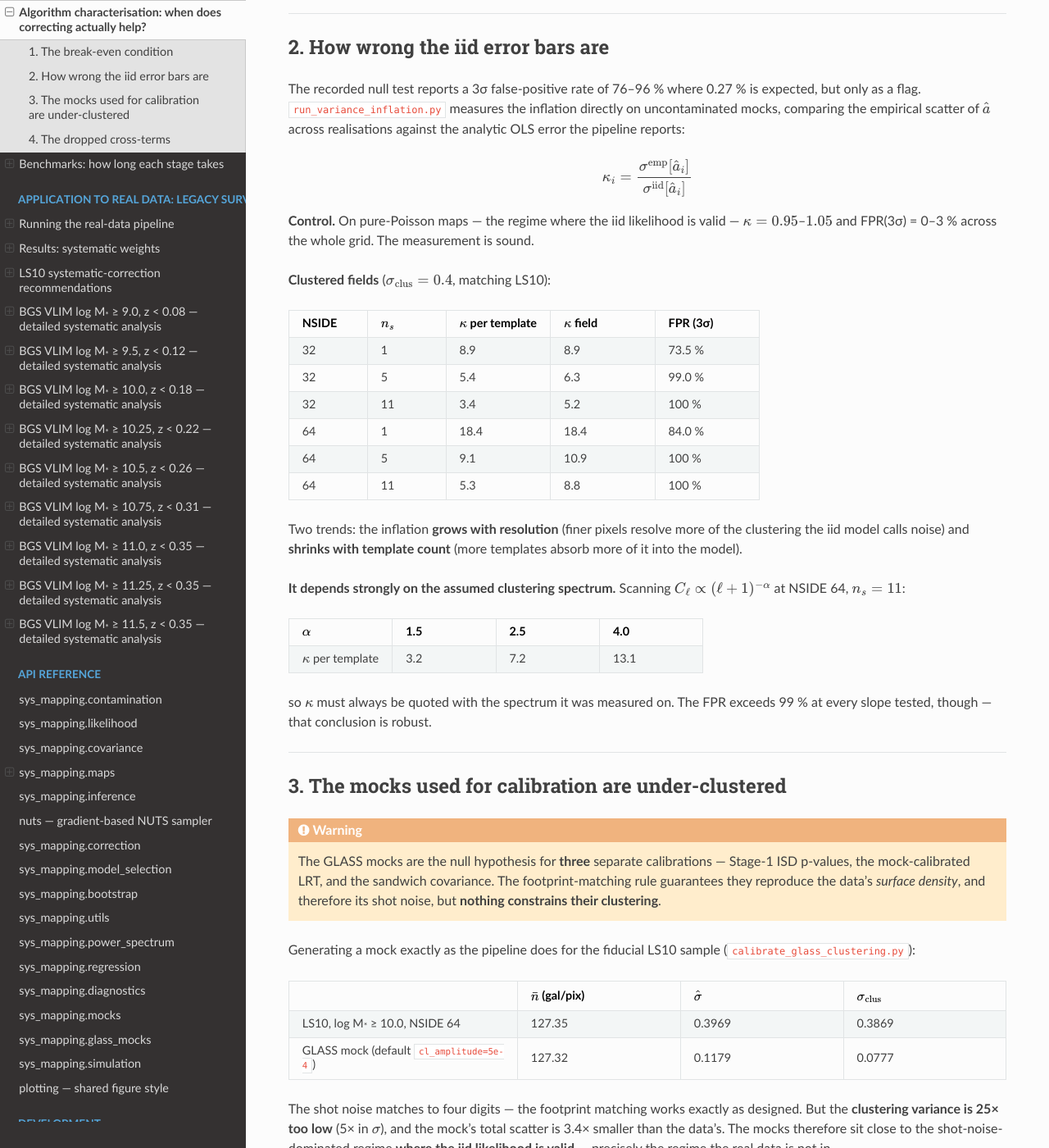
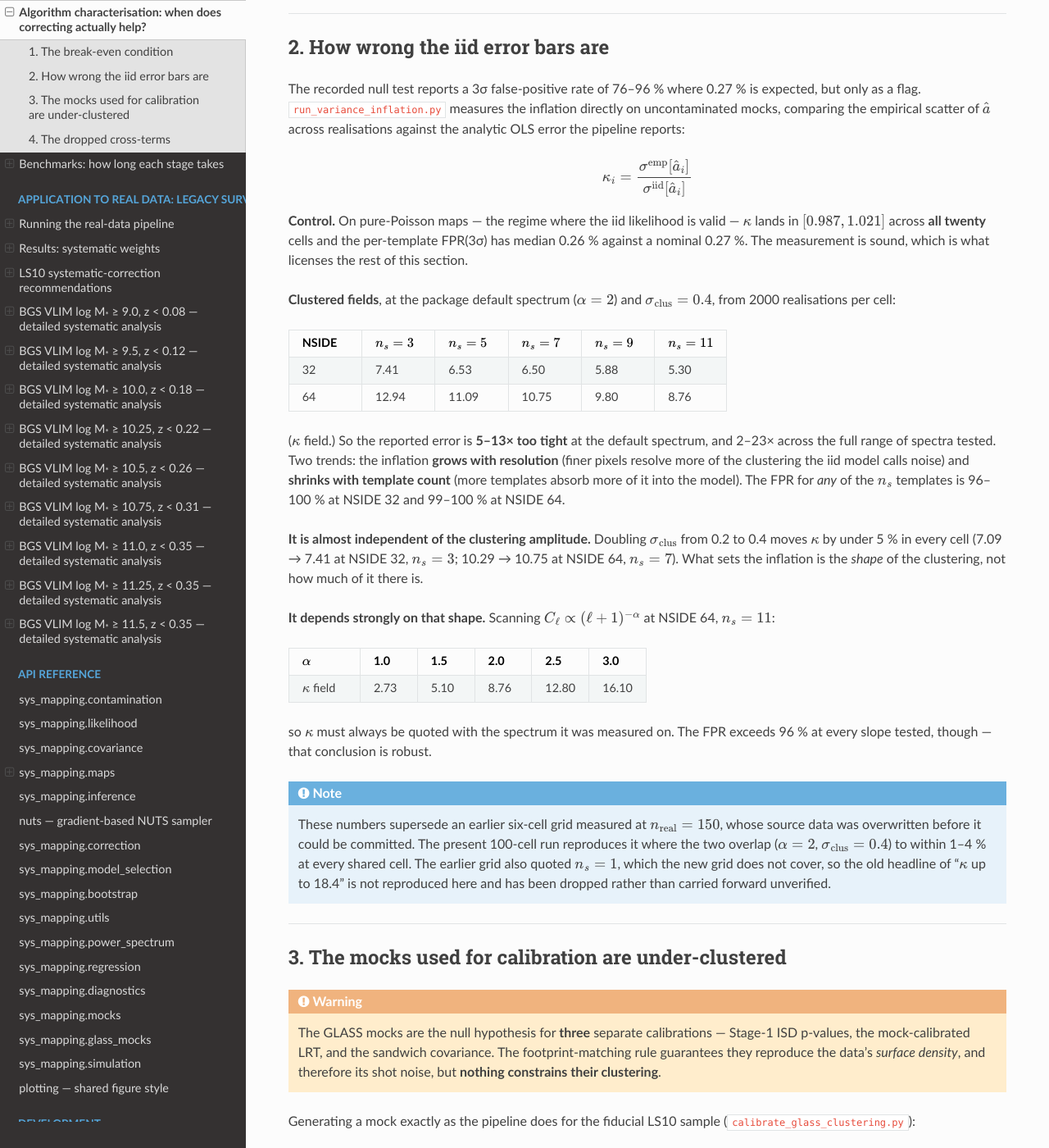
Before and after one commit to JohanComparat/sys_mapping, a Sphinx documentation site: the page built from docs/results_algorithm_characterisation.rst, in a window 1280 px wide and 1400 px high, scrolled down 1708 px. Shown: the whole window at 82% size. Built offline with Sphinx 7.4.7 and the Read the Docs theme 3.1.0, drawn with Linux system fonts in a browser that asks for light colours; some of the changed text lies outside the part shown.

Commit message:
docs: rebuild the kappa and GLASS sections from the measured data
Mirrors the paper.  The kappa list-table is replaced by the 100-cell grid at
n_real = 2000 (NSIDE {32,64} x n_sys {3,5,7,9,11}), the control is stated as
kappa in [0.987, 1.021] with a per-template FPR(3 sigma) median of 0.26% against
0.27% nominal, and the headline becomes 5-13x at the default spectrum.

A note records that these supersede an earlier six-cell grid at n_real = 150
whose source data was overwritten, that the new run reproduces it to 1-4% where
they overlap, and that the old "kappa up to 18.4" came from n_s = 1, which the
new grid does not cover and which is therefore dropped rather than carried
forward unverified.

The GLASS section gains the 36-cell fitted amplitude table in place of the
single-cell three-point scan, with the non-convergence at NSIDE >= 128 stated as
a limit of the method and the logM >= 11.5 / NSIDE 64 cell called out as needing
no correction at all.

Zero Sphinx warnings on a forced full rebuild.

```diff
--- a/docs/results_algorithm_characterisation.rst
+++ b/docs/results_algorithm_characterisation.rst
@@ -126,73 +126,81 @@ reports:
    \kappa_i = \frac{\sigma^{\rm emp}[\hat a_i]}{\sigma^{\rm iid}[\hat a_i]}
 
 **Control.**  On pure-Poisson maps — the regime where the iid likelihood is valid —
-:math:`\kappa = 0.95`–:math:`1.05` and FPR(3σ) = 0–3 % across the whole grid.  The
-measurement is sound.
+:math:`\kappa` lands in :math:`[0.987, 1.021]` across **all twenty** cells and the
+per-template FPR(3σ) has median 0.26 % against a nominal 0.27 %.  The measurement is
+sound, which is what licenses the rest of this section.
 
-**Clustered fields** (:math:`\sigma_{\rm clus}=0.4`, matching LS10):
+**Clustered fields**, at the package default spectrum (:math:`\alpha = 2`) and
+:math:`\sigma_{\rm clus} = 0.4`, from 2000 realisations per cell:
 
 .. list-table::
    :header-rows: 1
-   :widths: 12 12 16 16 16
+   :widths: 14 14 14 14 14 14
 
    * - NSIDE
-     - :math:`n_s`
-     - :math:`\kappa` per template
-     - :math:`\kappa` field
-     - FPR (3σ)
+     - :math:`n_s=3`
+     - :math:`n_s=5`
+     - :math:`n_s=7`
+     - :math:`n_s=9`
+     - :math:`n_s=11`
    * - 32
-     - 1
-     - 8.9
-     - 8.9
-     - 73.5 %
-   * - 32
-     - 5
-     - 5.4
-     - 6.3
-     - 99.0 %
-   * - 32
-     - 11
-     - 3.4
-     - 5.2
-     - 100 %
+     - 7.41
+     - 6.53
+     - 6.50
+     - 5.88
+     - 5.30
    * - 64
-     - 1
-     - 18.4
-     - 18.4
-     - 84.0 %
-   * - 64
-     - 5
-     - 9.1
-     - 10.9
-     - 100 %
-   * - 64
-     - 11
-     - 5.3
-     - 8.8
-     - 100 %
+     - 12.94
+     - 11.09
+     - 10.75
+     - 9.80
+     - 8.76
 
-Two trends: the inflation **grows with resolution** (finer pixels resolve more of the
-clustering the iid model calls noise) and **shrinks with template count** (more
-templates absorb more of it into the model).
+(:math:`\kappa` field.)  So the reported error is **5–13× too tight** at the default
+spectrum, and 2–23× across the full range of spectra tested.  Two trends: the
+inflation **grows with resolution** (finer pixels resolve more of the clustering the
+iid model calls noise) and **shrinks with template count** (more templates absorb more
+of it into the model).  The FPR for *any* of the :math:`n_s` templates is 96–100 % at
+NSIDE 32 and 99–100 % at NSIDE 64.
 
-**It depends strongly on the assumed clustering spectrum.**  Scanning
+**It is almost independent of the clustering amplitude.**  Doubling
+:math:`\sigma_{\rm clus}` from 0.2 to 0.4 moves :math:`\kappa` by under 5 % in every
+cell (7.09 → 7.41 at NSIDE 32, :math:`n_s=3`; 10.29 → 10.75 at NSIDE 64,
+:math:`n_s=7`).  What sets the inflation is the *shape* of the clustering, not how
+much of it there is.
+
+**It depends strongly on that shape.**  Scanning
 :math:`C_\ell \propto (\ell+1)^{-\alpha}` at NSIDE 64, :math:`n_s=11`:
 
 .. list-table::
    :header-rows: 1
-   :widths: 20 20 20 20
+   :widths: 20 16 16 16 16 16
 
    * - :math:`\alpha`
+     - 1.0
      - 1.5
+     - 2.0
      - 2.5
-     - 4.0
-   * - :math:`\kappa` per template
-     - 3.2
-     - 7.2
-     - 13.1
+     - 3.0
+   * - :math:`\kappa` field
+     - 2.73
+     - 5.10
+     - 8.76
+     - 12.80
+     - 16.10
 
 so :math:`\kappa` must always be quoted with the spectrum it was measured on.  The
-FPR exceeds 99 % at every slope tested, though — that conclusion is robust.
+FPR exceeds 96 % at every slope tested, though — that conclusion is robust.
+
+.. note::
+
+   These numbers supersede an earlier six-cell grid measured at
+   :math:`n_{\rm real} = 150`, whose source data was overwritten before it could be
+   committed.  The present 100-cell run reproduces it where the two overlap
+   (:math:`\alpha = 2`, :math:`\sigma_{\rm clus} = 0.4`) to within 1–4 % at every
+   shared cell.  The earlier grid also quoted :math:`n_s = 1`, which the new grid does
+   not cover, so the old headline of ":math:`\kappa` up to 18.4" is not reproduced
+   here and has been dropped rather than carried forward unverified.
 
 ----
 
@@ -229,7 +237,8 @@ Generating a mock exactly as the pipeline does for the fiducial LS10 sample
      - 0.0777
 
 The shot noise matches to four digits — the footprint matching works exactly as
-designed.  But the **clustering variance is 25× too low** (5× in :math:`\sigma`), and
+designed.  But for this cell at the package default the **clustering variance is 25×
+too low** (5× in :math:`\sigma`), and
 the mock's total scatter is 3.4× smaller than the data's.  The mocks therefore sit
 close to the shot-noise-dominated regime **where the iid likelihood is valid** —
 precisely the regime the real data is not in.
@@ -263,10 +272,83 @@ wide margin) but it does mean the margin is overstated.
      - **0.3864**
      - **1.00×**
 
-``cl_amplitude = 3.8e-2`` — a factor **76** above the package default — reproduces the
-LS10 field to better than 1 %.  The amplitude is sample- and resolution-dependent, so
-it should be fitted per sample from the measured :math:`\hat\sigma` rather than
-hard-coded.
+The scan above is a single cell.  Root-finding the amplitude properly — over all nine
+samples at four resolutions with five seeds each, 180 fits — shows it is **not one
+number to correct once**:
+
+.. list-table:: Fitted ``cl_amplitude`` (median over converged seeds)
+   :header-rows: 1
+   :widths: 20 20 20 20 20
+
+   * - :math:`\log M_\star \ge`
+     - NSIDE 32
+     - NSIDE 64
+     - NSIDE 128
+     - NSIDE 256
+   * - 9.00
+     - 0.1038
+     - 0.0922
+     - 0.0791
+     - —
+   * - 9.50
+     - 0.0813
+     - 0.0603
+     - 0.0692
+     - —
+   * - 10.00
+     - 0.0534
+     - 0.0363
+     - 0.0432
+     - 0.0395
+   * - 10.25
+     - 0.0431
+     - 0.0269
+     - 0.0327
+     - 0.0313
+   * - 10.50
+     - 0.0386
+     - 0.0212
+     - 0.0261
+     - 0.0244
+   * - 10.75
+     - 0.0343
+     - 0.0168
+     - 0.0203
+     - —
+   * - 11.00
+     - 0.0314
+     - 0.0169
+     - 0.0195
+     - —
+   * - 11.25
+     - 0.0351
+     - 0.0198
+     - —
+     - —
+   * - 11.50
+     - 0.0431
+     - 0.0005
+     - —
+     - —
+
+Median over the 143 converged fits is 3.4e-2, a factor **69** above the default, with
+1–5 % seed-to-seed scatter — so the spread across the table is real.  Three things
+matter more than the median:
+
+* The amplitude tracks how much of each sample's variance is clustering rather than
+  shot noise, not the stellar mass as such.
+* The :math:`\log M_\star \ge 11.5`, NSIDE 64 cell needs **no** correction: at
+  :math:`\bar n = 5.6` galaxies per pixel the default already reproduces the measured
+  :math:`\sigma_{\rm clus}` to 1 %.  A single global rescaling would have
+  over-clustered exactly the samples that were already right.
+* The dashes are a limit of the method, not gaps in the run: all 37 non-converged fits
+  lie at NSIDE ≥ 128, where these samples fall below roughly five galaxies per pixel
+  and the mock's shot noise alone exceeds the target scatter, so no amplitude
+  reproduces it.  At NSIDE 32 and 64 — where the calibrated statistics are actually
+  evaluated — the grid is complete.
+
+:func:`~sys_mapping.diagnostics.isd_template_significance` and the LRT null builder
+both accept ``cl_amplitude``, so the fitted value can be passed per sample.
 
 ----
 
```
